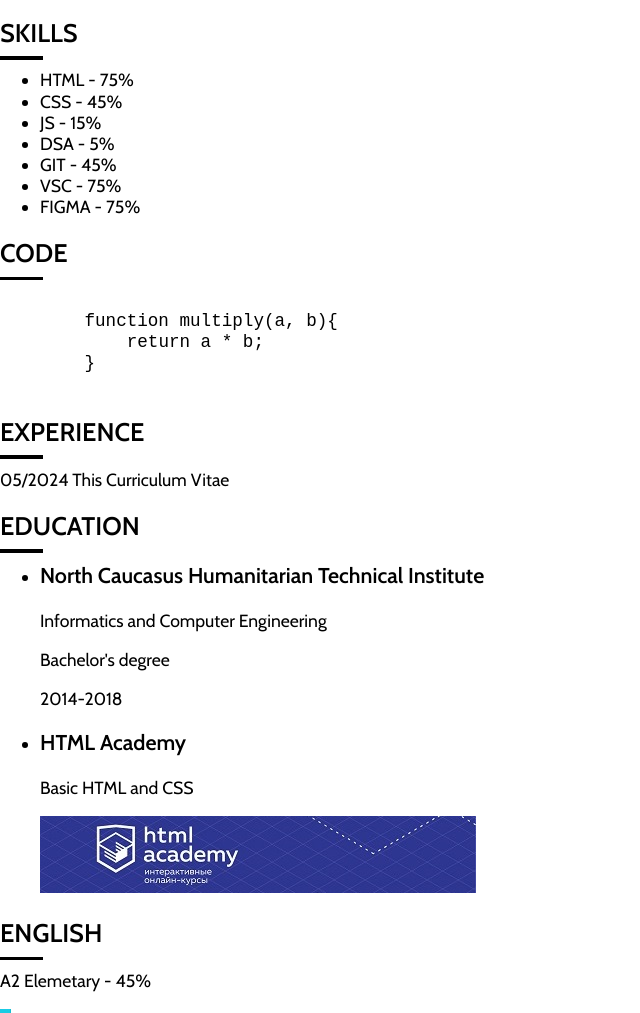
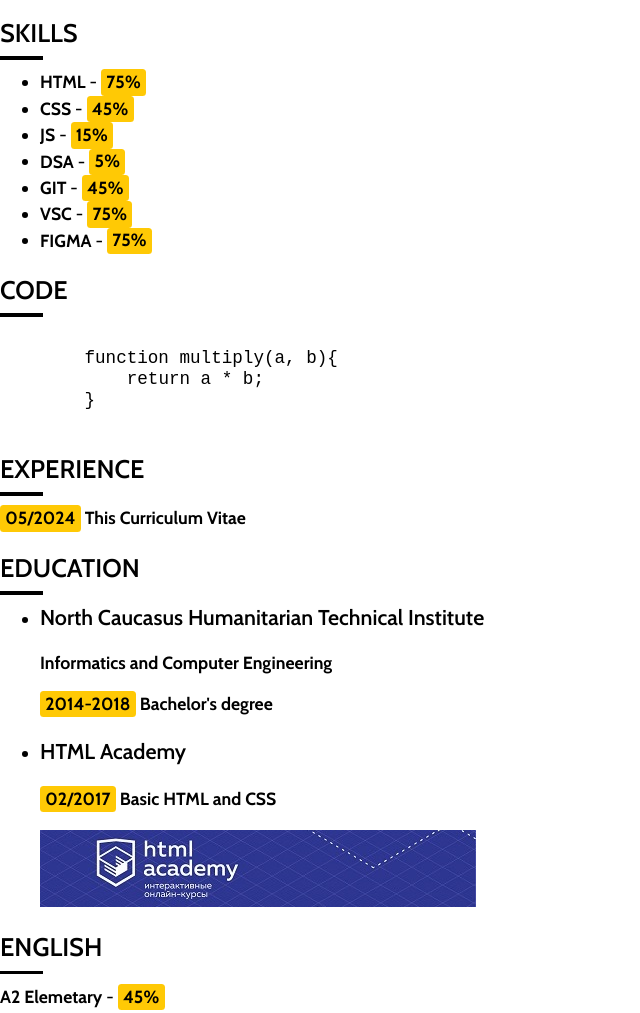
Before and after one commit to tarabrinjac/cv-origins, a website: page index.html in a window 1280 px wide. Shown: the part 1020-2033 px from the top of the page, without its empty margins (0-640 px from the left). Drawn offline with Linux system fonts and the light colour scheme.

Commit message:
feat: stylize text elements

```diff
--- a/index.html
+++ b/index.html
@@ -50,13 +50,13 @@
     <section class="section" id="skills">
       <h2 class="section-header">Skills</h2>
       <ul>
-        <li>HTML - <span>75%</span></li>
-        <li>CSS - <span>45%</span></li>
-        <li>JS - <span>15%</span></li>
-        <li>DSA - <span>5%</span></li>
-        <li>GIT - <span>45%</span></li>
-        <li>VSC - <span>75%</span></li>
-        <li>FIGMA - <span>75%</span></li>
+        <li><span class="skill-name">HTML</span> - <span class="skill-percent">75%</span></li>
+        <li><span class="skill-name">CSS</span> - <span class="skill-percent">45%</span></li>
+        <li><span class="skill-name">JS</span> - <span class="skill-percent">15%</span></li>
+        <li><span class="skill-name">DSA</span> - <span class="skill-percent">5%</span></li>
+        <li><span class="skill-name">GIT</span> - <span class="skill-percent">45%</span></li>
+        <li><span class="skill-name">VSC</span> - <span class="skill-percent">75%</span></li>
+        <li><span class="skill-name">FIGMA</span> - <span class="skill-percent">75%</span></li>
       </ul>
     </section>
 
@@ -71,7 +71,7 @@
 
     <section class="section" id="experience">
       <h2 class="section-header">Experience</h2>
-      <p><span>05/2024</span> This Curriculum Vitae</p>
+      <p><span class="experience-date">05/2024</span> <span class="experience-name">This Curriculum Vitae</span></p>
     </section>
 
     <section class="section" id="education">
@@ -79,13 +79,12 @@
       <ul>
         <li>
           <h3 class="subsection-header">North Caucasus Humanitarian Technical Institute</h3>
-          <p>Informatics and Computer Engineering</p>
-          <p>Bachelor's degree</p>
-          <p><span>2014-2018</span></p>
+          <p class="education-paragraph">Informatics and Computer Engineering</p>
+          <p><span class="education-date">2014-2018</span> <span class="education-name">Bachelor's degree</span></p>
         </li>
         <li>
           <h3 class="subsection-header">HTML Academy</h3>
-          <p>Basic HTML and CSS</p>
+          <p><span class="education-date">02/2017</span> <span class="education-name">Basic HTML and CSS</span></p>
           <a href="Basic-HTML-and-CSS.pdf" target="_blank" rel="noreferrer noopener">
             <img src="img/edcert-612-cut.jpg" alt="education certificate" width="436" height="77">
           </a>
@@ -95,7 +94,7 @@
 
     <section class="section" id="english">
       <h2 class="section-header">English</h2>
-      <p>A2 Elemetary - <span>45%</span></p>
+      <p><span class="skill-name">A2 Elemetary</span> - <span class="skill-percent">45%</span></p>
       <a href="https://www.efset.org/quick-check/launch/" target="_blank" rel="noreferrer noopener">
         <img src="img/engcert-600.png" alt="english certificate" width="436" height="228">
       </a>
@@ -104,7 +103,7 @@
 
 
   <footer>
-    <p>&copy; 2024 <a class="tj-link" href="https://github.com/tarabrinjac" title="github" target="_blank" rel="noreferrer noopener">tarabrinja</a></p>
+    <p><span class="copyright">&copy; 2024</span> <a class="tj-link" href="https://github.com/tarabrinjac" title="github" target="_blank" rel="noreferrer noopener">tarabrinja</a></p>
     <p><a class="rs-link" href="https://rs.school/courses/javascript-preschool" title="rsschool" target="_blank" rel="noreferrer noopener">rs</a></p>
   </footer>
 
--- a/style.css
+++ b/style.css
@@ -48,11 +48,11 @@
 
 .special-header {
   display: inline-block;
+  padding: 0.1em 0.3em 0.2em;
+  border-radius: 0.2em;
   font-size: 1.45em;
   font-weight: 500;
   background-color: #ffc905;
-  padding: 0.1em 0.3em 0.2em;
-  border-radius: 0.1em;
 }
 
 /** Subsection Header */
@@ -143,3 +143,51 @@
 /** ==========================================================================
 /** Special Text Elements
 /** ========================================================================== */
+
+.skill-name {
+  font-weight: 700;
+}
+
+.skill-percent {
+  display: inline-block;
+  padding: 0.1em 0.3em 0.2em;
+  border-radius: 0.2em;
+  font-weight: 700;
+  background-color: #ffc905;
+}
+
+.experience-name {
+  font-weight: 700;
+}
+
+.experience-date {
+  display: inline-block;
+  padding: 0.1em 0.3em 0.2em;
+  border-radius: 0.2em;
+  font-weight: 700;
+  background-color: #ffc905;
+}
+
+.education-paragraph {
+  font-weight: 700;
+}
+
+.education-name {
+  font-weight: 700;
+}
+
+.education-date {
+  display: inline-block;
+  padding: 0.1em 0.3em 0.2em;
+  border-radius: 0.2em;
+  font-weight: 700;
+  background-color: #ffc905;
+}
+
+.copyright {
+  font-weight: 700;
+}
+
+/** ==========================================================================
+/** Sections
+/** ========================================================================== */
```
